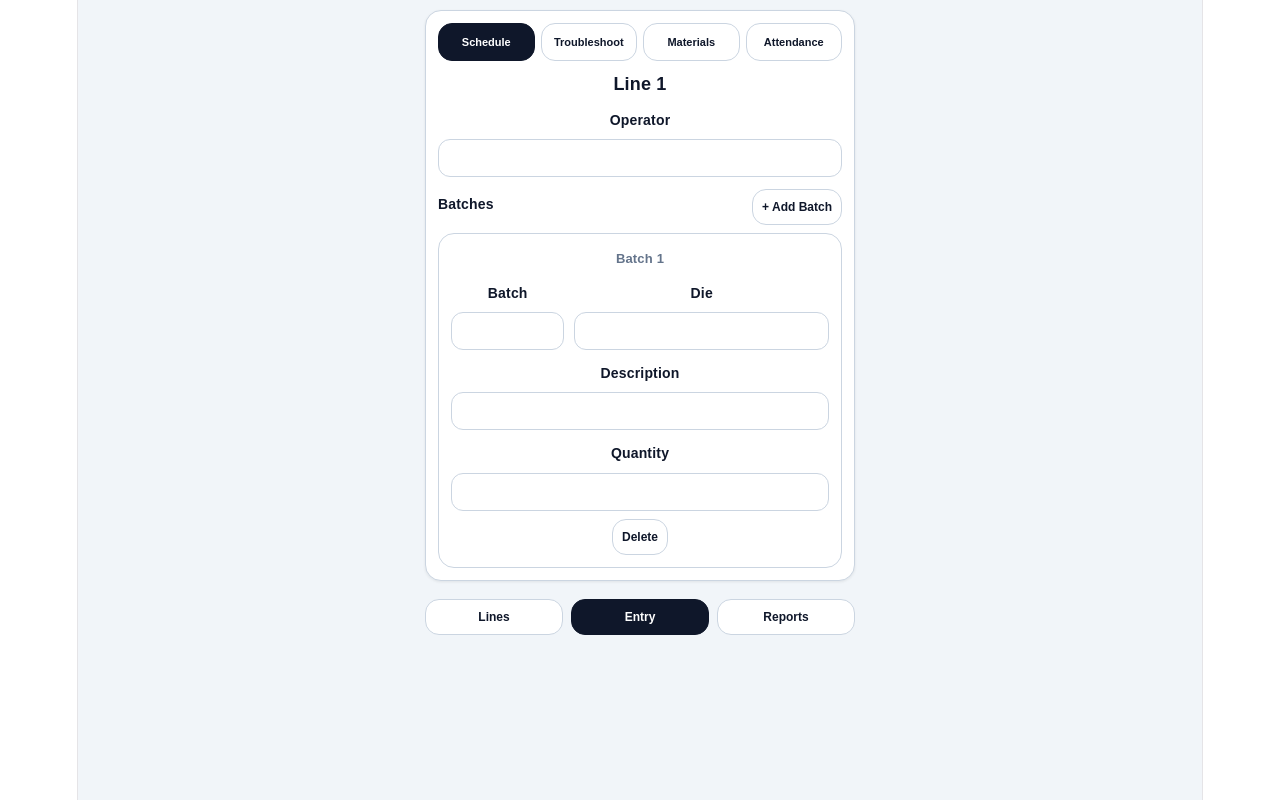
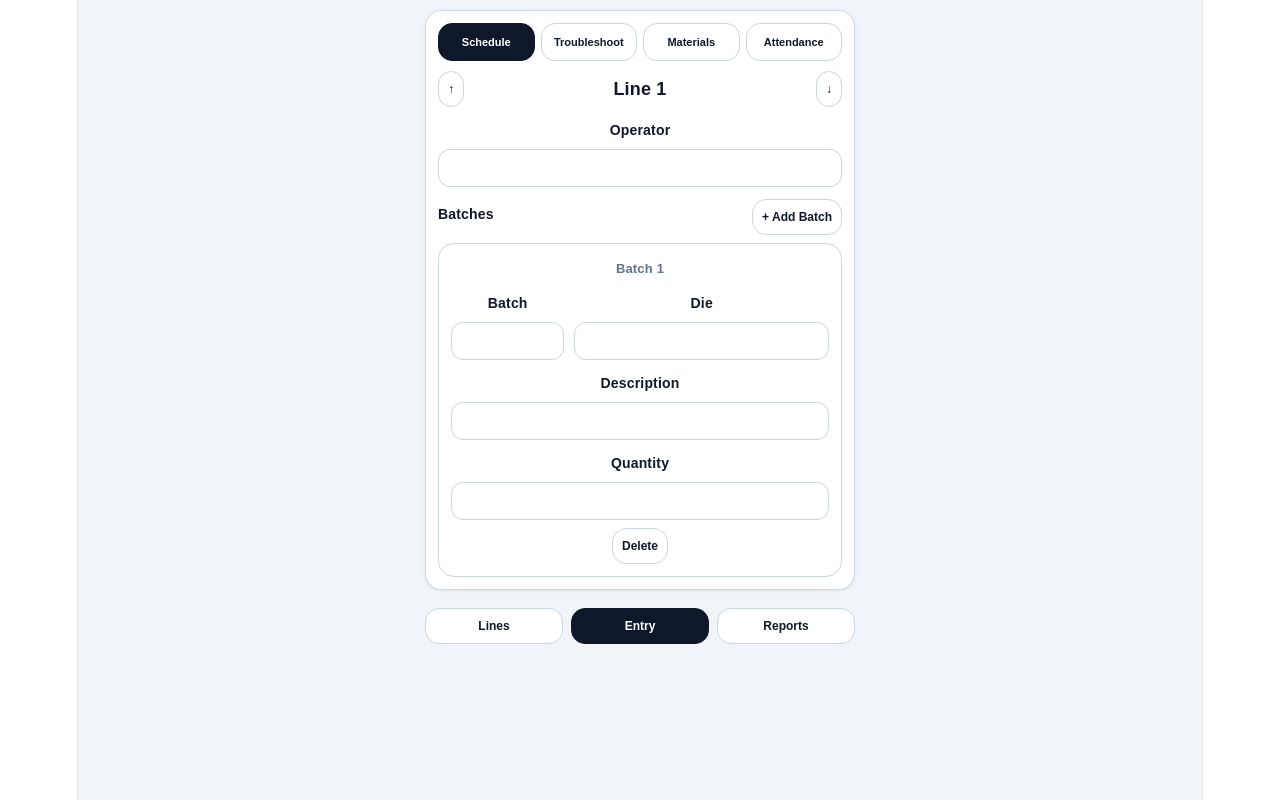
Before and after one commit to thecameronboyer-beep/work-notes-app, a React (Vite) app: page / in a window 1280 px wide. Both pictures are taken after a click on the button "Entry". Built offline with nearby package versions, Linux system fonts and the light colour scheme.

Commit message:
added arrows navigation + fixed coex + natural

```diff
--- a/src/App.jsx
+++ b/src/App.jsx
@@ -114,7 +114,6 @@ export default function App(){
   const [newDie,setNewDie]=useState("");
   const [newCoexNumber,setNewCoexNumber]=useState("02");
   const [touchStartX,setTouchStartX]=useState(null);
-  const [touchStartY,setTouchStartY]=useState(null);
   const [entryTab,setEntryTab]=useState("schedule");
   const [reportTab,setReportTab]=useState("schedule");
 
@@ -191,22 +190,16 @@ export default function App(){
   const goNext=()=>{ if(screen==="lines") setScreen("entry"); else if(screen==="entry") setScreen("report"); };
   const goBack=()=>{ if(screen==="report") setScreen("entry"); else if(screen==="entry") setScreen("lines"); };
   const handleTouchEnd=(e)=>{
-    if(touchStartX==null || touchStartY==null) return;
+    if(touchStartX==null) return;
     const endX=e.changedTouches[0].clientX;
-    const endY=e.changedTouches[0].clientY;
     const deltaX=touchStartX-endX;
-    const deltaY=touchStartY-endY;
 
-    if(screen==="entry" && Math.abs(deltaY)>Math.abs(deltaX) && Math.abs(deltaY)>60){
-      if(deltaY>0) moveLine(1);
-      if(deltaY<0) moveLine(-1);
-    } else if(Math.abs(deltaX)>60){
+    if(Math.abs(deltaX)>60){
       if(deltaX>0) goNext();
       if(deltaX<0) goBack();
     }
 
     setTouchStartX(null);
-    setTouchStartY(null);
   };
 
   const materialRowsForReport=(line,item)=>{
@@ -222,7 +215,7 @@ export default function App(){
   };
 
   return (
-    <div style={styles.page} onTouchStart={(e)=>{setTouchStartX(e.touches[0].clientX);setTouchStartY(e.touches[0].clientY);}} onTouchEnd={handleTouchEnd}>
+    <div style={styles.page} onTouchStart={(e)=>setTouchStartX(e.touches[0].clientX)} onTouchEnd={handleTouchEnd}>
       <div style={styles.container}>
         {screen==="lines" && (
           <div style={styles.card}><div style={styles.cardBody}>
@@ -235,7 +228,11 @@ export default function App(){
         {screen==="entry" && (
           <div style={{display:"flex",flexDirection:"column",gap:10}}><div style={styles.card}><div style={styles.cardBody}>
             <div style={styles.entryTabGrid}>{["schedule","troubleshoot","materials","attendance"].map((tab)=><button key={tab} onClick={()=>setEntryTab(tab)} style={{...styles.button,...styles.entryTabButton,...(entryTab===tab?styles.buttonPrimary:{})}}>{tab==="troubleshoot"?"Troubleshoot":tab[0].toUpperCase()+tab.slice(1)}</button>)}</div>
-            <div style={{fontWeight:800,fontSize:18,marginBottom:10}}>Line {selectedLine}</div>
+            <div style={{display:"flex",alignItems:"center",justifyContent:"space-between",marginBottom:10}}>
+              <button onClick={()=>moveLine(-1)} style={{...styles.button,...styles.smallButton}}>↑</button>
+              <div style={{fontWeight:800,fontSize:18}}>Line {selectedLine}</div>
+              <button onClick={()=>moveLine(1)} style={{...styles.button,...styles.smallButton}}>↓</button>
+            </div>
 
             {entryTab==="schedule" && <div>
               <label style={styles.label}>Operator</label><input value={selected.operator} onChange={(e)=>updateOperator(e.target.value)} style={styles.input}/>
```
